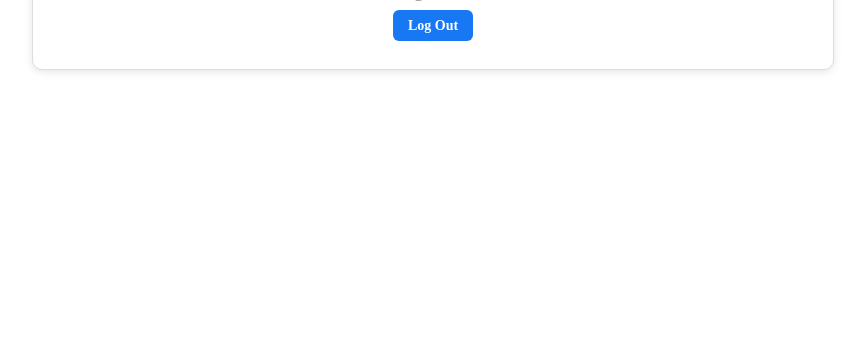
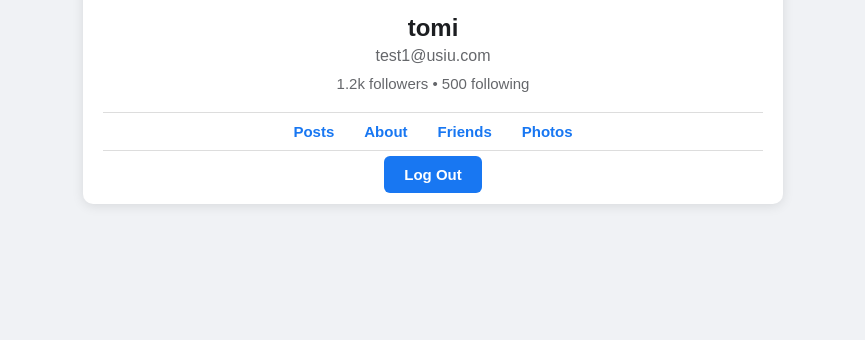
Before and after one commit to tomi3-11/Flask-Authentication-Web-App, a Flask app: page /profile in a window 1280 px wide. Shown: the part 460-800 px from the top of the page, without its empty margins (207-1072 px from the left). Run offline with Flask 3, Linux system fonts and the light colour scheme; a user stored in the database is signed in.

Commit message:
Updated OAuth2

```diff
--- a/templates/profile.html
+++ b/templates/profile.html
@@ -4,65 +4,99 @@
 
 {% block style %}
 <style>
+    body {
+        background: #f0f2f5;
+        font-family: Arial, sans-serif;
+    }
+
     .profile-container {
-        max-width: 800px;
-        margin: 30px auto;
-        border: 1px solid #ddd;
+        max-width: 700px;
+        margin: 40px auto;
         border-radius: 10px;
         overflow: hidden;
         background: #fff;
-        box-shadow: 0 2px 8px rgba(0,0,0,0.1);
+        box-shadow: 0 2px 12px rgba(0,0,0,0.1);
+    }
+
+    .welcome-message {
+        text-align: center;
+        padding: 15px;
+        font-size: 18px;
+        font-weight: bold;
+        background: #1877f2;
+        color: white;
     }
 
     .cover-photo {
         width: 100%;
-        height: 200px;
+        height: 220px;
         background: url("{{ url_for('static', filename='images/cover.jpg') }}") center/cover no-repeat;
-    }
-
-    .profile-header {
         position: relative;
-        padding: 20px;
-        text-align: center;
     }
 
     .profile-pic {
         width: 150px;
         height: 150px;
         border-radius: 50%;
-        border: 4px solid white;
+        border: 5px solid #fff;
         position: absolute;
-        top: -75px;
+        bottom: -75px;
         left: 50%;
         transform: translateX(-50%);
         background: #fff;
+        object-fit: cover;
+    }
+
+    .profile-details {
+        text-align: center;
+        padding: 90px 20px 20px;
     }
 
     .profile-name {
-        margin-top: 90px;
-        font-size: 26px;
+        font-size: 24px;
         font-weight: bold;
+        color: #1c1e21;
+        margin-bottom: 5px;
     }
 
     .profile-email {
-        color: gray;
+        color: #65676b;
         font-size: 16px;
         margin-bottom: 10px;
     }
 
-    .profile-actions {
+    .followers {
+        font-size: 15px;
+        color: #65676b;
+        margin-bottom: 20px;
+    }
+
+    .profile-tabs {
+        display: flex;
+        justify-content: center;
+        gap: 30px;
+        padding: 10px 0;
+        border-top: 1px solid #ddd;
+        border-bottom: 1px solid #ddd;
         margin: 15px 0;
+    }
+
+    .profile-tabs a {
+        text-decoration: none;
+        font-weight: bold;
+        color: #1877f2;
+        font-size: 15px;
     }
 
     .btn-logout {
         background: #1877f2;
         color: white;
-        padding: 8px 15px;
+        padding: 10px 20px;
         border-radius: 6px;
         text-decoration: none;
-        font-size: 14px;
+        font-size: 15px;
         font-weight: bold;
-        transition: 0.3s;
+        transition: background 0.3s;
     }
 
     .btn-logout:hover {
@@ -73,25 +107,39 @@
 
 {% block content %}
 <div class="profile-container">
+    <!-- Welcome Message -->
+    <div class="welcome-message">
+        👋 Welcome back, {{ name }}!
+    </div>
+
     <!-- Cover Photo -->
-    <div class="cover-photo"></div>
-
-    <!-- Profile Header -->
-    <div class="profile-header">
+    <div class="cover-photo">
         {% if picture %}
         <img src="{{ picture }}" alt="Profile picture" class="profile-pic">
         {% else %}
         <img src="{{ url_for('static', filename='images/default-avatar.png') }}" alt="Profile picture" class="profile-pic">
         {% endif %}
+    </div>
 
+    <!-- Profile Details -->
+    <div class="profile-details">
         <div class="profile-name">{{ name }}</div>
         {% if email %}
         <div class="profile-email">{{ email }}</div>
         {% endif %}
 
-        <div class="profile-actions">
-            <a href="{{ url_for('logout') }}" class="btn-logout">Log Out</a>
+        <!-- Hardcoded Followers -->
+        <div class="followers">1.2k followers • 500 following</div>
+
+        <!-- Tabs -->
+        <div class="profile-tabs">
+            <a href="#">Posts</a>
+            <a href="#">About</a>
+            <a href="#">Friends</a>
+            <a href="#">Photos</a>
         </div>
+
+        <a href="{{ url_for('logout') }}" class="btn-logout">Log Out</a>
     </div>
 </div>
 {% endblock %}
```
Also changed, not shown: instance/db.sqlite.
